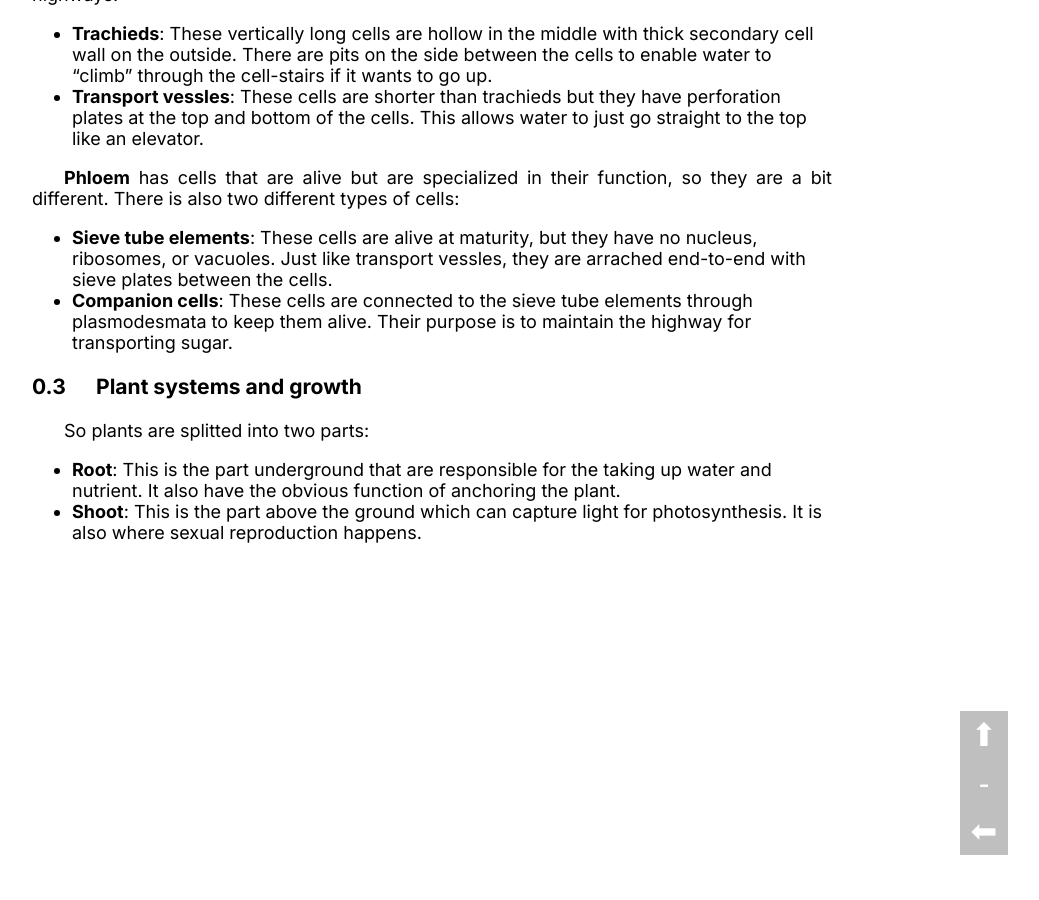
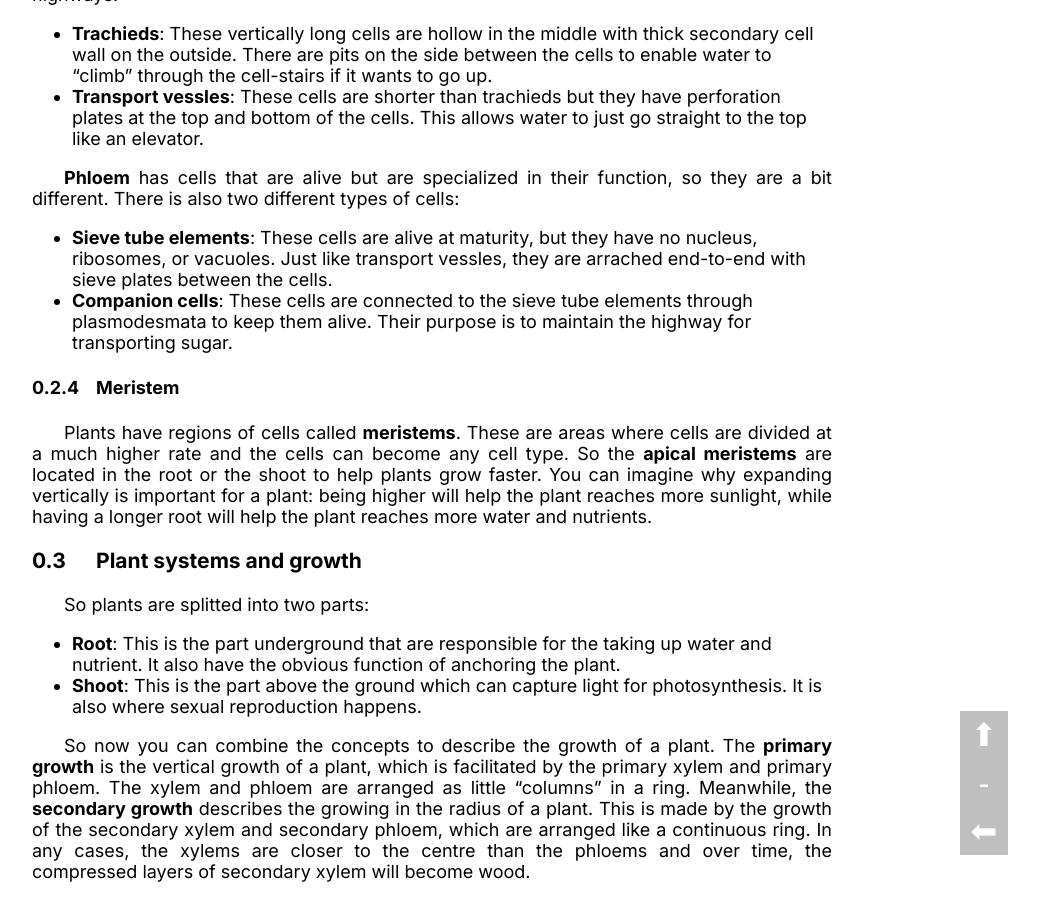
Before and after one commit to LukeNK/n-week-project, a Jekyll site: the page built from drafts/plant-structure.md, in a window 1280 px wide and 900 px high, scrolled down 1189 px. Shown: the whole window, without its empty margins (208-1247 px from the left). Built offline with Jekyll 4.4.1, drawn with Linux system fonts in a browser that asks for light colours.

Commit message:
Done basic drafting

```diff
--- a/drafts/plant-structure.md
+++ b/drafts/plant-structure.md
@@ -37,7 +37,12 @@ This is the system that allows plants to transport resources across their body.
 - **Sieve tube elements**: These cells are alive at maturity, but they have no nucleus, ribosomes, or vacuoles. Just like transport vessles, they are arrached end-to-end with sieve plates between the cells.
 - **Companion cells**: These cells are connected to the sieve tube elements through plasmodesmata to keep them alive. Their purpose is to maintain the highway for transporting sugar.
 
+#### Meristem
+Plants have regions of cells called **meristems**. These are areas where cells are divided at a much higher rate and the cells can become any cell type. So the **apical meristems** are located in the root or the shoot to help plants grow faster. You can imagine why expanding vertically is important for a plant: being higher will help the plant reaches more sunlight, while having a longer root will help the plant reaches more water and nutrients.
+
 ### Plant systems and growth
 So plants are splitted into two parts:
 - **Root**: This is the part underground that are responsible for the taking up water and nutrient. It also have the obvious function of anchoring the plant.
 - **Shoot**: This is the part above the ground which can capture light for photosynthesis. It is also where sexual reproduction happens.
+
+So now you can combine the concepts to describe the growth of a plant. The **primary growth** is the vertical growth of a plant, which is facilitated by the primary xylem and primary phloem. The xylem and phloem are arranged as little "columns" in a ring. Meanwhile, the **secondary growth** describes the growing in the radius of a plant. This is made by the growth of the secondary xylem and secondary phloem, which are arranged like a continuous ring. In any cases, the xylems are closer to the centre than the phloems and over time, the compressed layers of secondary xylem will become wood.
```
